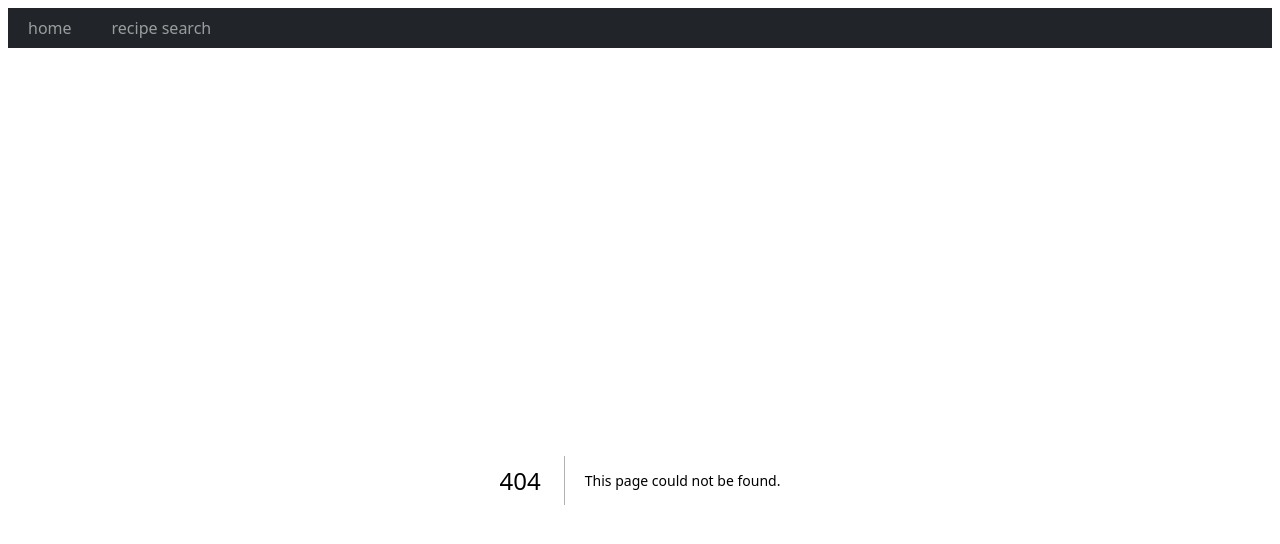
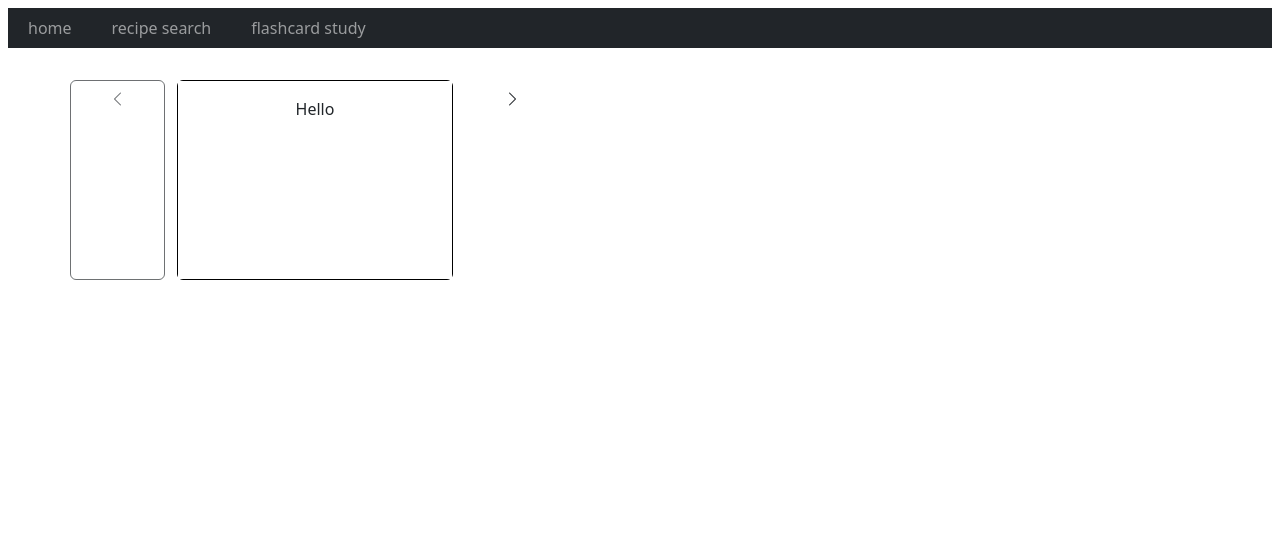
Before and after one commit to emmabateman/emmabateman.github.io, a Next.js app: page /flashcards in a window 1280 px wide. Before the commit this address had no page. Shown: the top 544 px of the page. Built offline with nearby package versions, Linux system fonts and the light colour scheme.

Commit message:
flashcards initial commit

```diff
--- /dev/null
+++ b/app/flashcards/components/deck.tsx
@@ -0,0 +1,52 @@
+"use client";
+
+import { useState } from "react";
+
+import { Flashcard } from "./flashcard";
+
+import styles from "../styles.module.css";
+
+interface Card {
+  front: string;
+  back: string;
+}
+
+function Deck({ cards }: { cards: Card[] }) {
+  const [activeIdx, setActiveIdx] = useState<number>(0);
+
+  function goToPrevious() {
+    if (activeIdx > 0) {
+      setActiveIdx(activeIdx - 1);
+    }
+  }
+
+  function goToNext() {
+    if (activeIdx < cards.length - 1) {
+      setActiveIdx(activeIdx + 1);
+    }
+  }
+
+  return (
+    <div className="row">
+      <div
+        className={`btn col-md-1 ${activeIdx <= 0 ? "disabled" : ""}`}
+        onClick={goToPrevious}
+      >
+        <i className="bi bi-chevron-left" />
+      </div>
+      {cards.map((card, i) => (
+        <div className={styles.flashcardContainer} hidden={activeIdx != i} key={i}>
+          <Flashcard front={card.front} back={card.back} />
+        </div>
+      ))}
+      <div
+        className={`btn col-md-1 ${activeIdx >= cards.length - 1 ? "disabled" : ""}`}
+      >
+        <i className="bi bi-chevron-right" onClick={goToNext} />
+      </div>
+    </div>
+  );
+}
+
+export { Deck };
+export type { Card };
--- /dev/null
+++ b/app/flashcards/components/flashcard.tsx
@@ -0,0 +1,24 @@
+"use client";
+
+import { useState } from "react";
+
+import styles from "../styles.module.css";
+
+function Flashcard({ front, back }: { front: string; back: string }) {
+  const [flipped, setFlipped] = useState<boolean>(false);
+  return (
+      <div
+        className={`card justify-content-center ${styles.flashcard} ${flipped ? styles.flipped : ""}`}
+        onClick={() => setFlipped(!flipped)}
+      >
+          <div className={`card-body ${styles.flashcardBody}`}>
+            {front}
+          </div>
+          <div className={`card-body ${styles.flashcardBody} ${styles.flipped}`}>
+            {back}
+          </div>
+      </div>
+  );
+}
+
+export { Flashcard };
--- /dev/null
+++ b/app/flashcards/page.tsx
@@ -0,0 +1,14 @@
+import { Deck, Card } from "./components/deck";
+
+const cards: Card[] = [
+  { front: "Hello", back: "World" },
+  { front: "Foo", back: "Bar" },
+];
+
+export default function Page() {
+  return (
+    <div>
+      <Deck cards={cards} />
+    </div>
+  );
+}
--- /dev/null
+++ b/app/flashcards/styles.module.css
@@ -0,0 +1,27 @@
+.flashcardContainer {
+  width: 300px;
+  background-color: transparent;
+  perspective: 1000px;
+}
+
+.flashcard {
+  width: 100%;
+  height: 200px;
+  border-style: solid;
+  border-color: black;
+  transition: transform 0.5s;
+  transform-style: preserve-3d;
+}
+
+.flipped {
+  transform: rotateY(180deg);
+}
+
+.flashcardBody {
+  position: absolute;
+  width: 100%;
+  height: 100%;
+  background-color: white;
+  -webkit-backface-visibility: hidden;
+  backface-visibility: hidden;
+}
--- a/components/navbar.tsx
+++ b/components/navbar.tsx
@@ -27,6 +27,7 @@ function Navbar() {
           <ul className="navbar-nav">
             <NavItem link="/" title="home" />
             <NavItem link="/recipesearch" title="recipe search" />
+            <NavItem link="/flashcards" title="flashcard study" />
           </ul>
         </div>
       </div>
```
